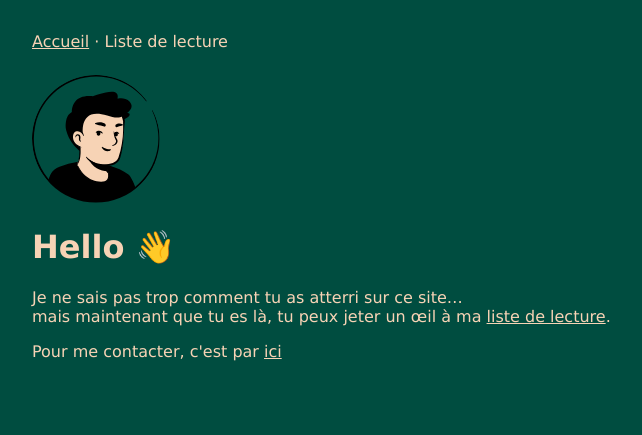
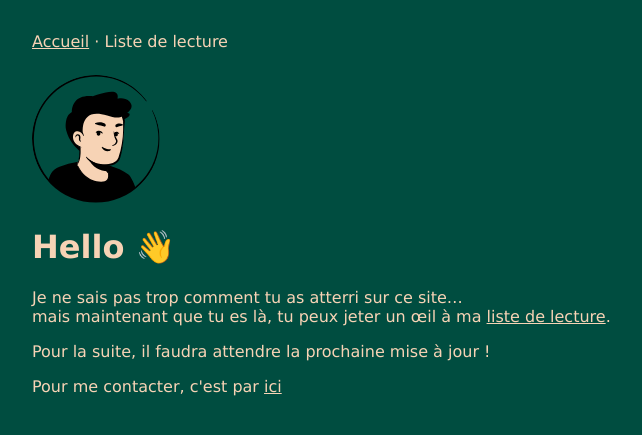
Before and after one commit to Ju4/ju4.github.io, a Jekyll site: the page built from index.md, in a window 1280 px wide. Shown: the top 435 px of the page, without its empty margins (0-642 px from the left). Built offline with Jekyll 4.4.1, drawn with Linux system fonts in a browser that asks for light colours.

Commit message:
Add text to experiment auto-deploy

```diff
--- a/index.md
+++ b/index.md
@@ -8,3 +8,5 @@ illustration: avatar_normal
 
 Je ne sais pas trop comment tu as atterri sur ce site...
 mais maintenant que tu es là, tu peux jeter un œil à ma [liste de lecture](/readings.html).
+
+Pour la suite, il faudra attendre la prochaine mise à jour !
```
